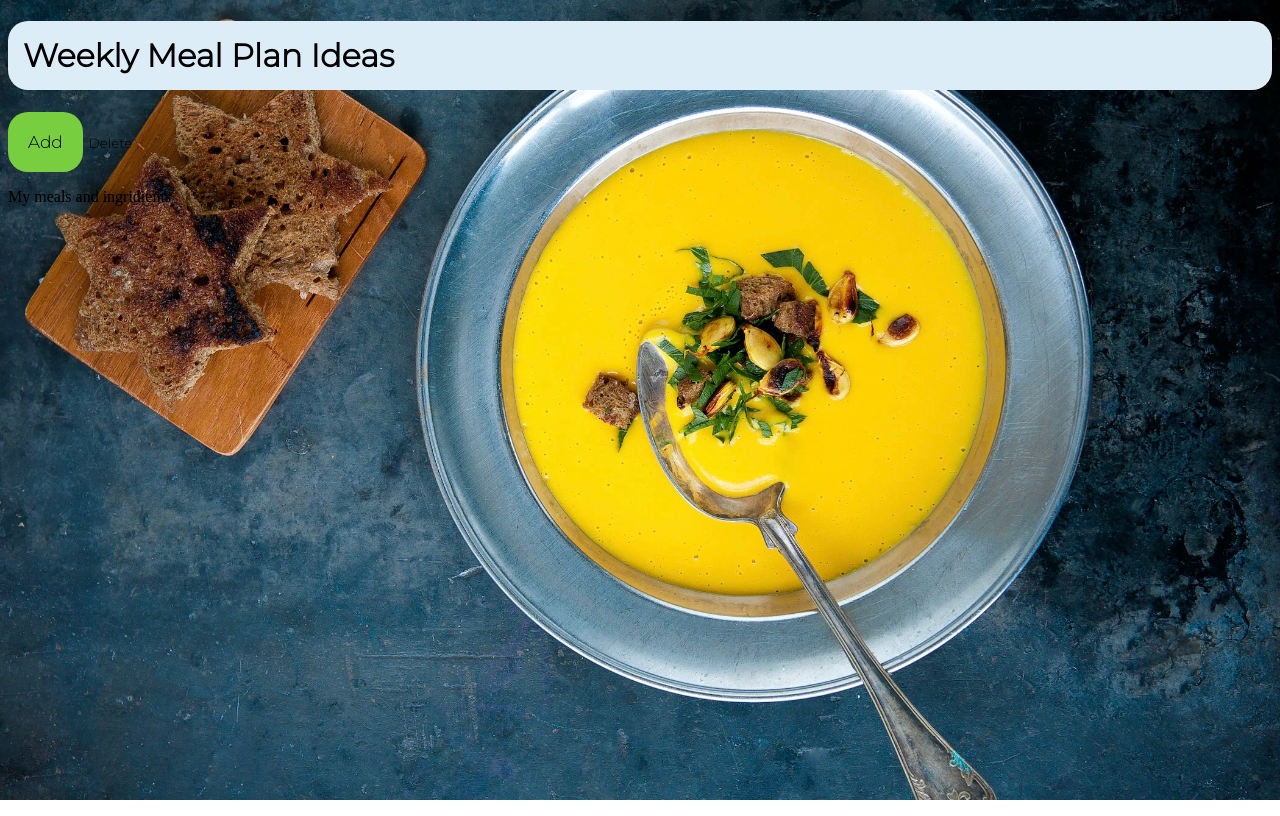
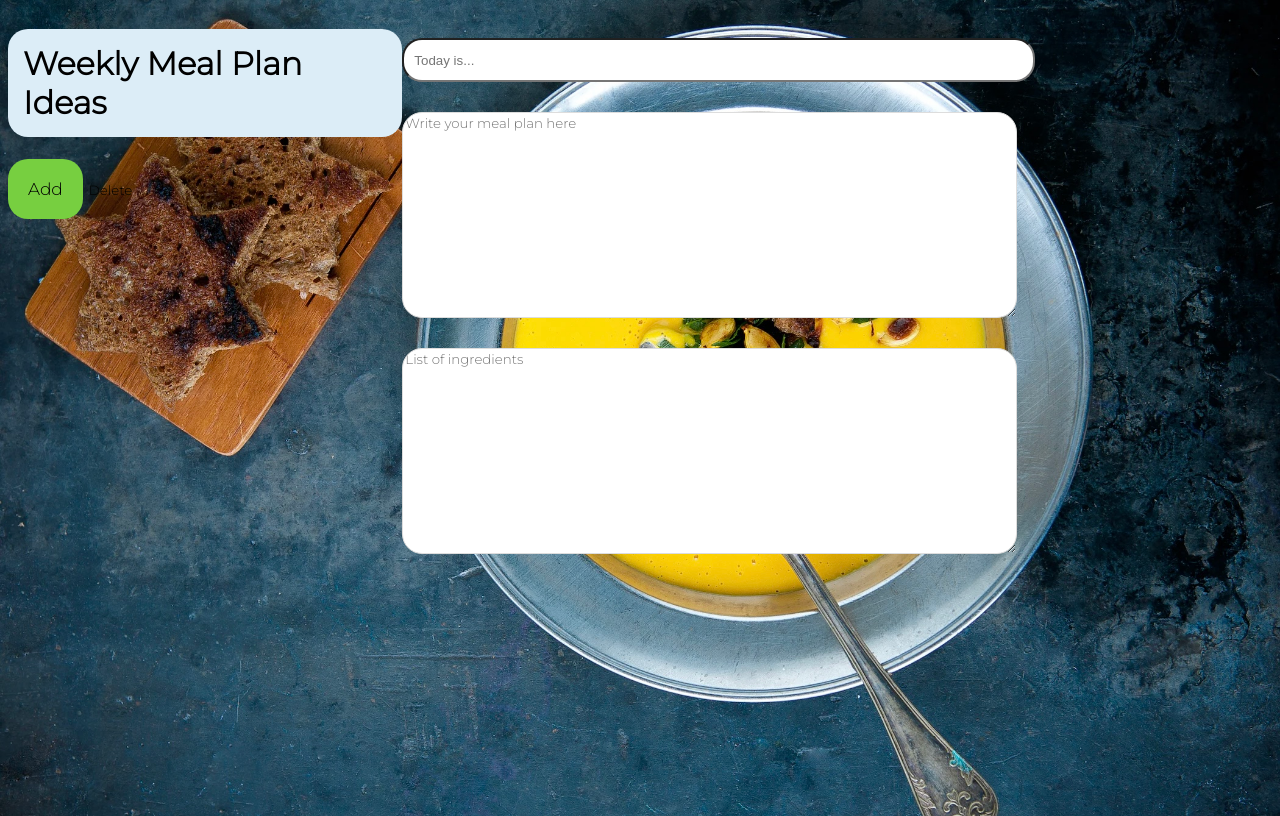
Before and after one commit to OksanaNova/final-project, a React (Vite) app: page / in a window 1280 px wide. Built offline with nearby package versions, Linux system fonts and the light colour scheme.

Commit message:
style added

```diff
--- a/src/App.css
+++ b/src/App.css
@@ -29,3 +29,32 @@ h1 {
 button:hover {
   cursor: pointer;
 }
+
+.App {
+  display: flex;
+  justify-content: space-around;
+}
+
+.whole-plan {
+  width: 70%;
+  height: 100vh;
+}
+
+.myInput {
+  width: 70%;
+  height: 20px;
+  padding: 10px;
+  border-radius: 20px;
+  display: block;
+  margin-top: 30px;
+}
+
+textarea {
+  display: block;
+  border: 1px solid #ddd;
+  margin-top: 30px;
+  width: 70%;
+  height: 200px;
+  border-radius: 20px;
+  font-family: "Montserrat", serif;
+}
--- a/src/App.jsx
+++ b/src/App.jsx
@@ -5,11 +5,11 @@ import MyMealsAndIngridients from './MyMealsAndIngridients';
 function App() {
 
   return (
-    <>
+    <div className='App'>
       <MyList />
       <MyMealsAndIngridients />
 
-    </>
+    </div>
   )
 }
 
--- a/src/MyMealsAndIngridients.jsx
+++ b/src/MyMealsAndIngridients.jsx
@@ -1,7 +1,23 @@
 const MyMealsAndIngridients = () => {
     return (
-        <div>
-            <p>My meals and ingridients</p>
+        <div className="whole-plan">
+            <div className="meal-editing">
+
+                <input
+                type="text"
+                className="myInput"
+                placeholder="Today is..."
+                />
+
+                <textarea
+                placeholder="Write your meal plan here"
+                />
+
+                <textarea
+                placeholder="List of ingredients"
+                />
+
+            </div>
         </div>
     )
 }
```
